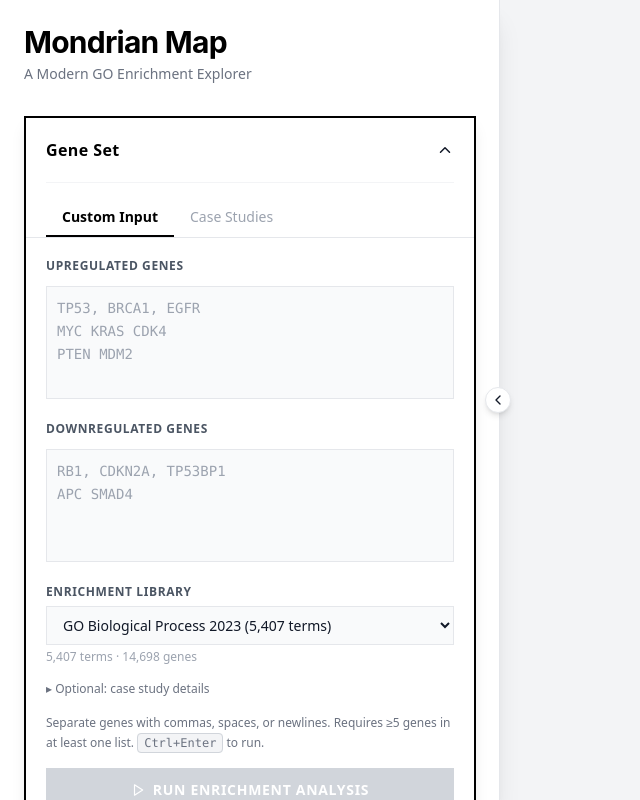
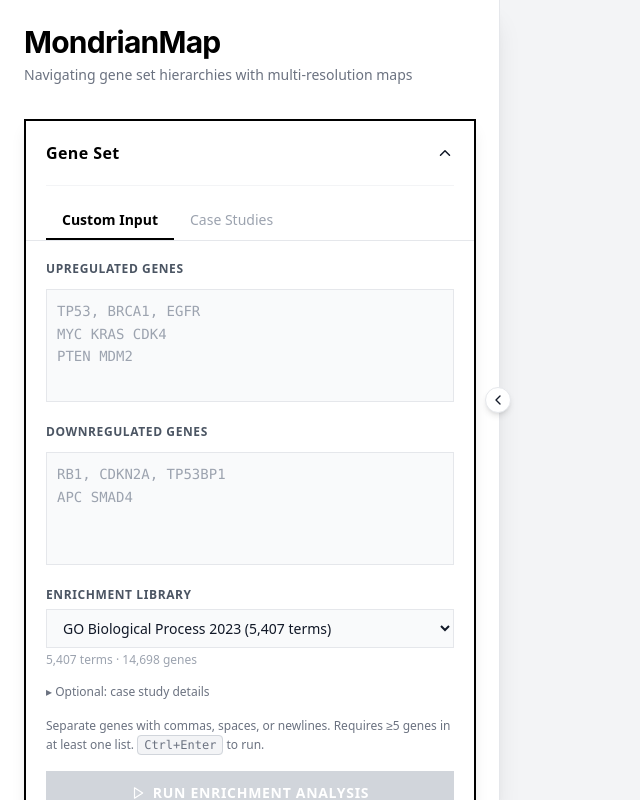
Before and after one commit to aimed-lab/mondrian-web, a React (Vite) app: page / in a window 1280 px wide. Shown: the whole page, without its empty margins (0-640 px from the left). Built offline with nearby package versions, Linux system fonts and the light colour scheme.

Commit message:
fix: subtitle, goals paper ref

```diff
--- a/index.html
+++ b/index.html
@@ -4,7 +4,7 @@
     <meta charset="UTF-8" />
     <link rel="icon" type="image/png" href="/src/assets/sparc_logo.png" />
     <meta name="viewport" content="width=device-width, initial-scale=1.0" />
-    <title>Mondrian Map</title>
+    <title>MondrianMap</title>
   </head>
   <body>
     <div id="root"></div>
--- a/src/App.jsx
+++ b/src/App.jsx
@@ -230,9 +230,9 @@ function App() {
                             {/* Header */}
                             <div className="mb-8">
                                 <h1 className="text-3xl font-bold mb-1 text-black tracking-tight" style={{ fontFamily: 'Inter, sans-serif' }}>
-                                    Mondrian Map
+                                    MondrianMap
                                 </h1>
-                                <p className="text-gray-500 text-sm mt-0.5">A Modern GO Enrichment Explorer</p>
+                                <p className="text-gray-500 text-sm mt-0.5 leading-relaxed">Navigating gene set hierarchies with multi-resolution maps</p>
                             </div>
 
                             <div className="flex flex-col gap-6">
--- a/src/components/DataTable.jsx
+++ b/src/components/DataTable.jsx
@@ -330,13 +330,26 @@ const DataTable = ({ layoutJson, filteredNodes, filteredEdges, onSelectionToggle
                 </div>
                 {isReferenceOpen && (
                     <div className="mt-5 pt-5 border-t border-gray-100 text-sm text-gray-600 leading-relaxed animate-in fade-in slide-in-from-top-1 duration-200">
-                        <p className="mb-3">
-                            Al Abir, Fuad, and Jake Y. Chen. "Mondrian Abstraction and Language Model Embeddings for Differential Pathway Analysis." In <em>2024 IEEE International Conference on Bioinformatics and Biomedicine (BIBM)</em>, pp. 407–410. IEEE, 2024.
-                        </p>
-                        <div className="flex flex-wrap gap-x-5 gap-y-1.5">
-                            <a href="https://ieeexplore.ieee.org/document/10822686" target="_blank" rel="noopener noreferrer" className="text-gray-600 hover:text-black hover:underline transition-colors">IEEE Xplore</a>
-                            <a href="https://doi.org/10.1101/2024.04.11.589093" target="_blank" rel="noopener noreferrer" className="text-gray-600 hover:text-black hover:underline transition-colors">DOI</a>
-                            <a href="https://pubmed.ncbi.nlm.nih.gov/38659966/" target="_blank" rel="noopener noreferrer" className="text-gray-600 hover:text-black hover:underline transition-colors">PMID: 38659966</a>
+                        <div className="space-y-6">
+                            <div>
+                                <p className="mb-2">
+                                    Al Abir, Fuad, and Jake Y. Chen. "Mondrian Abstraction and Language Model Embeddings for Differential Pathway Analysis." In <em>2024 IEEE International Conference on Bioinformatics and Biomedicine (BIBM)</em>, pp. 407–410. IEEE, 2024.
+                                </p>
+                                <div className="flex flex-wrap gap-x-5 gap-y-1.5">
+                                    <a href="https://ieeexplore.ieee.org/document/10822686" target="_blank" rel="noopener noreferrer" className="text-gray-600 hover:text-black hover:underline transition-colors uppercase text-[10px] font-bold tracking-wider">IEEE Xplore</a>
+                                    <a href="https://doi.org/10.1101/2024.04.11.589093" target="_blank" rel="noopener noreferrer" className="text-gray-600 hover:text-black hover:underline transition-colors uppercase text-[10px] font-bold tracking-wider">DOI</a>
+                                    <a href="https://pubmed.ncbi.nlm.nih.gov/38659966/" target="_blank" rel="noopener noreferrer" className="text-gray-600 hover:text-black hover:underline transition-colors uppercase text-[10px] font-bold tracking-wider">PMID</a>
+                                </div>
+                            </div>
+
+                            <div className="pt-4 border-t border-gray-50">
+                                <p className="mb-2">
+                                    Yue, Z., Welner, R. S., Willey, C. D., Amin, R., Li, Q., Chen, H., and Chen, J. Y. "GOALS: Gene Ontology Analysis with Layered Shells for Enhanced Functional Insight and Visualization." <em>bioRxiv</em> (2025).
+                                </p>
+                                <div className="flex flex-wrap gap-x-5 gap-y-1.5">
+                                    <a href="https://doi.org/10.1101/2025.04.22.650095" target="_blank" rel="noopener noreferrer" className="text-gray-600 hover:text-black hover:underline transition-colors uppercase text-[10px] font-bold tracking-wider">DOI</a>
+                                </div>
+                            </div>
                         </div>
                     </div>
                 )}
@@ -345,6 +358,7 @@ const DataTable = ({ layoutJson, filteredNodes, filteredEdges, onSelectionToggle
             {/* FOOTER */}
             <div className="mt-auto pt-5 pb-2 flex flex-col items-center justify-center gap-4 border-t border-gray-200 text-center">
                 <div className="text-xs text-gray-500 space-y-1">
+                    {/* <p>A Tribute to <a href="https://en.wikipedia.org/wiki/Piet_Mondrian" target="_blank" rel="noopener noreferrer" className="underline hover:text-black">Piet Mondrian</a></p> */}
                     <p>Free and open to all users. No login required. No cookies.</p>
                     <p>Licensed under <a href="https://creativecommons.org/licenses/by/4.0/" target="_blank" rel="noopener noreferrer" className="underline hover:text-black">CC BY 4.0</a></p>
                 </div>
```
Also changed, not shown: 1 other file (tests, documents, lock files or other folders).
